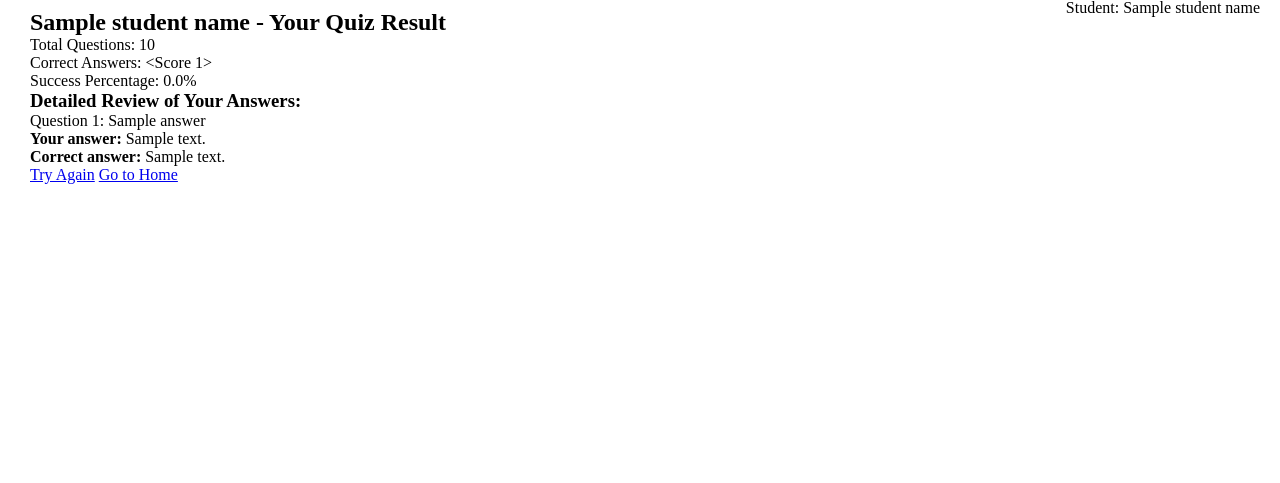
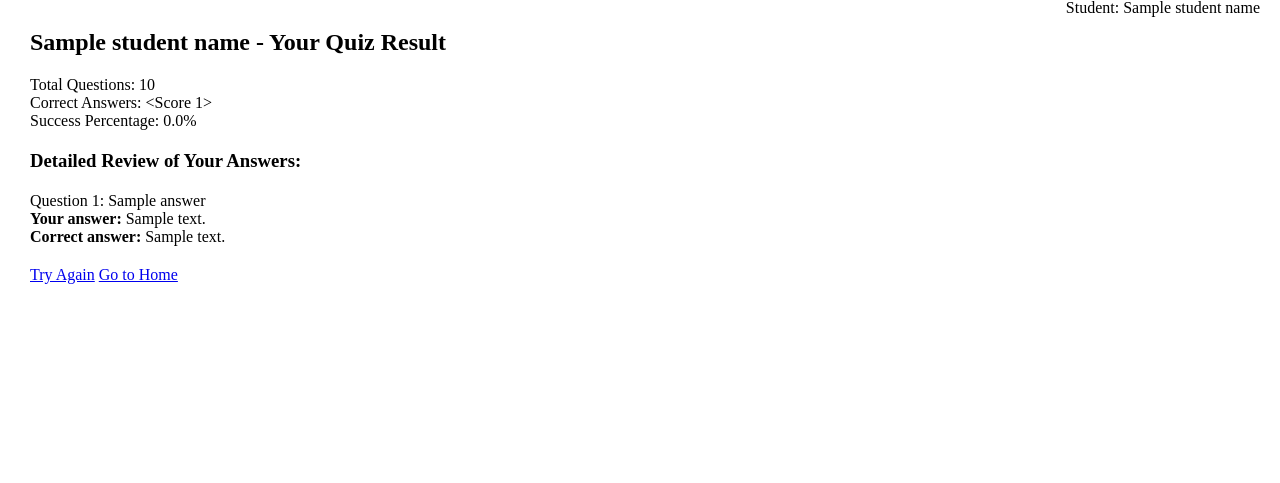
Before and after one commit to irfansubasi/kodland-quiz-case, a Flask app: template app/templates/result.html in a window 1280 px wide. Shown: the part 21-504 px from the top of the page. Run offline with Flask 3, Linux system fonts and the light colour scheme; tables that the repository leaves empty hold one stand-in row (values such as "Sample post"); the template is opened without the code that fills it: values that come from a table or form of the project are taken from there, most other values are stand-ins (such as "Sample title", 1, 10 or a date in 2020).

Commit message:
add css and classes to result html

```diff
--- a/app/static/styles.css
+++ b/app/static/styles.css
@@ -43,6 +43,18 @@ body {
   row-gap: 10px;
 }
 
+.results {
+  display: flex;
+  flex-direction: column;
+  gap: 20px;
+}
+
+.results .details {
+  display: flex;
+  flex-direction: column;
+  gap: 20px;
+}
+
 footer {
   position: absolute;
   bottom: 0;
--- a/app/templates/result.html
+++ b/app/templates/result.html
@@ -1,7 +1,7 @@
 {% extends "base.html" %}{% block title %}Python Quiz - Result{% endblock %} {%
 block content %}
 
-<div>
+<div class="results">
   <header>
     <div class="user-data">
       <span>Student: {{ student_name }}</span>
@@ -29,7 +29,7 @@ block content %}
     </div>
   </div>
 
-  <div>
+  <div class="details">
     <h3>Detailed Review of Your Answers:</h3>
     {% for answer in answers %}
     <div>
```
